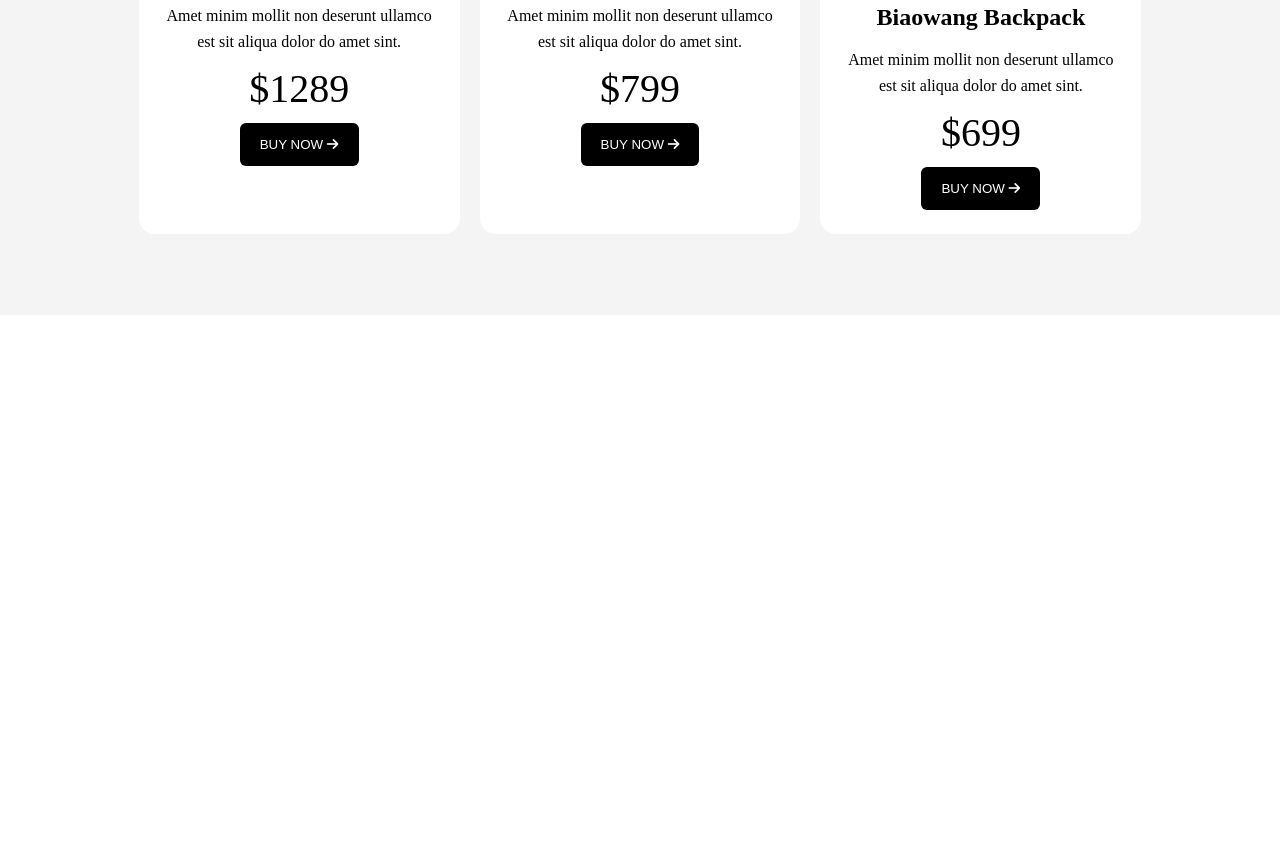
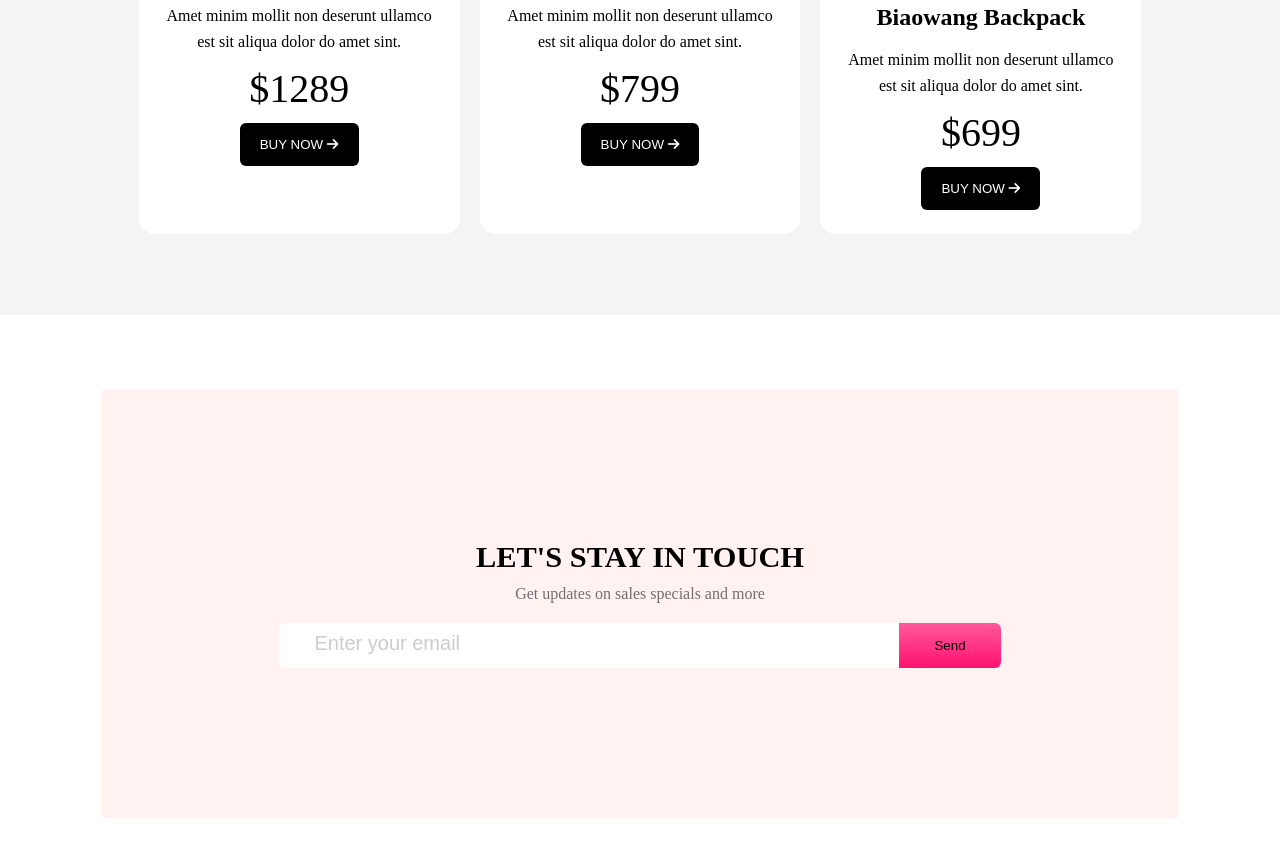
Before and after one commit to Azizul-haque1/conceptual-session-02, a plain HTML site: page index.html in a window 1280 px wide. Shown: the part 1910-2766 px from the top of the page. Before the commit the page ends 2225 px from the top, so only its background shows below. Drawn offline with Linux system fonts and the light colour scheme.

Commit message:
footer  section added

```diff
--- a/index.html
+++ b/index.html
@@ -213,6 +213,18 @@
 
     <footer>
         <section class="footer-section">
+            <h2>LET'S STAY IN TOUCH</h2>
+            <p>Get updates on sales specials and more</p>
+            <div class="input-send">
+                <input type="email" name="" placeholder="Enter your email" id="">
+                <button>Send</button>
+            </div>
+
+
+
+
+
+
 
 
         </section>
--- a/style/style.css
+++ b/style/style.css
@@ -21,11 +21,12 @@ background-color: white;
 header{
     max-width:100%;
     margin: 0 auto;
-    background-color: white;
+
 }
 
 
-.section-container {
+.section-container,
+.footer-section {
     max-width: 84%;
     margin: 0 auto;
 }
@@ -289,3 +290,57 @@ main{
 }
 
 /* footer section style */
+
+footer{
+    max-width: 100%;
+}
+
+
+.footer-section{
+    margin-top: 75px;
+    margin-bottom: 75px;
+    background-color: #FFF2F1;
+    text-align: center;
+    padding: 150px 0;
+
+}
+
+
+.footer-section h2{
+    font-size:1.9rem ;
+    font-weight: 600;
+    margin-bottom: 10px;
+}
+.footer-section p{
+    font-size: 1rem;
+    color: #707070;
+    margin-bottom: 16px;
+}
+.input-send{
+    display: flex;
+    justify-content:center;
+    margin-top: 20px;
+}
+
+.input-send  input{
+    width: 550px;
+    padding: 15px 35px;
+    border-top-left-radius:6px ;
+    border-bottom-left-radius:6px ;
+    border: none;
+}
+
+.input-send input::placeholder{
+    font-size: 1.25rem;
+    color: #CCCCCC;
+
+}
+ .input-send button{
+    padding: 15px 35px;
+    border: none;
+        border-top-right-radius: 6px;
+        border-bottom-right-radius: 6px;
+    background: linear-gradient(180.00deg,
+    rgb(255, 88, 155) 0.004%,
+     rgb(255, 19, 111) 100.004%);
+ }
```
